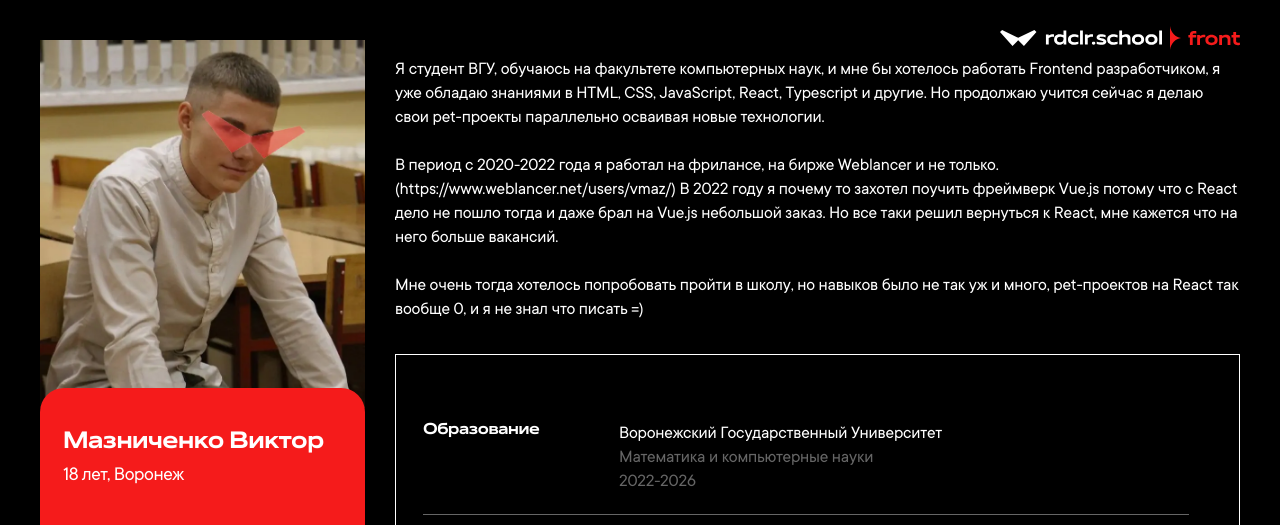
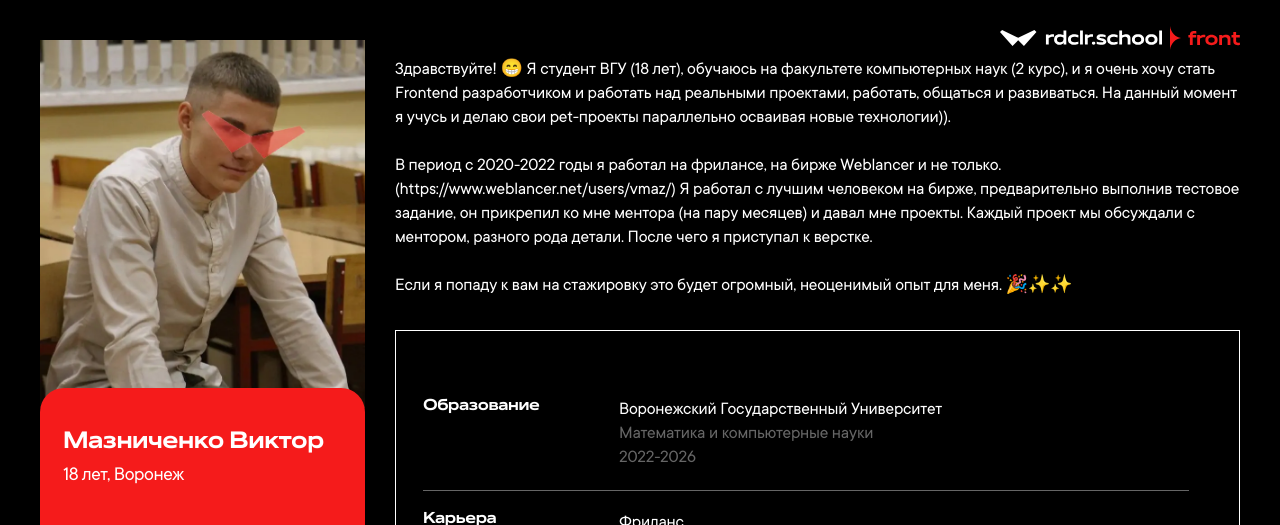
Before and after one commit to Victor-Maznichenko/red-collar-cover-letter, a plain HTML site: page index.html in a window 1280 px wide. Shown: the top 525 px of the page. Drawn offline with Linux system fonts and the light colour scheme.

Commit message:
Update index.html

```diff
--- a/index.html
+++ b/index.html
@@ -81,19 +81,19 @@
             <div class="main__info">
                 <div class="main__info-text text-2">
                     <p>
-                        Я студент ВГУ, обучаюсь на факультете компьютерных наук, и мне бы хотелось работать
-                        Frontend разработчиком, я уже обладаю знаниями в HTML, CSS, JavaScript, React, Typescript и другие.
-                        Но продолжаю учится сейчас я делаю свои pet-проекты параллельно осваивая новые технологии.
+                        Здравствуйте! 😁 Я студент ВГУ (18 лет), обучаюсь на факультете компьютерных наук (2 курс), и я очень хочу стать
+                        Frontend разработчиком и работать над реальными проектами, работать, общаться и развиваться.
+                        На данный момент я учусь и делаю свои pet-проекты параллельно осваивая новые технологии)).
                     </p>
                     <br>
                     <p>
-                        В период с 2020-2022 года я работал на фрилансе, на бирже Weblancer и не только. (https://www.weblancer.net/users/vmaz/)
-                        В 2022 году я почему то захотел поучить фреймверк Vue.js потому что с React дело не пошло тогда
-                        и даже брал на Vue.js небольшой заказ. Но все таки решил вернуться к React, мне кажется что на него больше вакансий.
+                        В период с 2020-2022 годы я работал на фрилансе, на бирже Weblancer и не только. (https://www.weblancer.net/users/vmaz/)
+                        Я работал с лучшим человеком на бирже, предварительно выполнив тестовое задание, он прикрепил ко мне ментора (на пару месяцев)
+                        и давал мне проекты. Каждый проект мы обсуждали с ментором, разного рода детали. После чего я приступал к верстке.
                     </p>
                     <br>
                     <p>
-                        Мне очень тогда хотелось попробовать пройти в школу, но навыков было не так уж и много, pet-проектов на React так вообще 0, и я не знал что писать =)
+                        Если я попаду к вам на стажировку это будет огромный, неоценимый опыт для меня. 🎉✨✨
                     </p>
                 </div>
                 <div class="main__info-table info-table">
```
